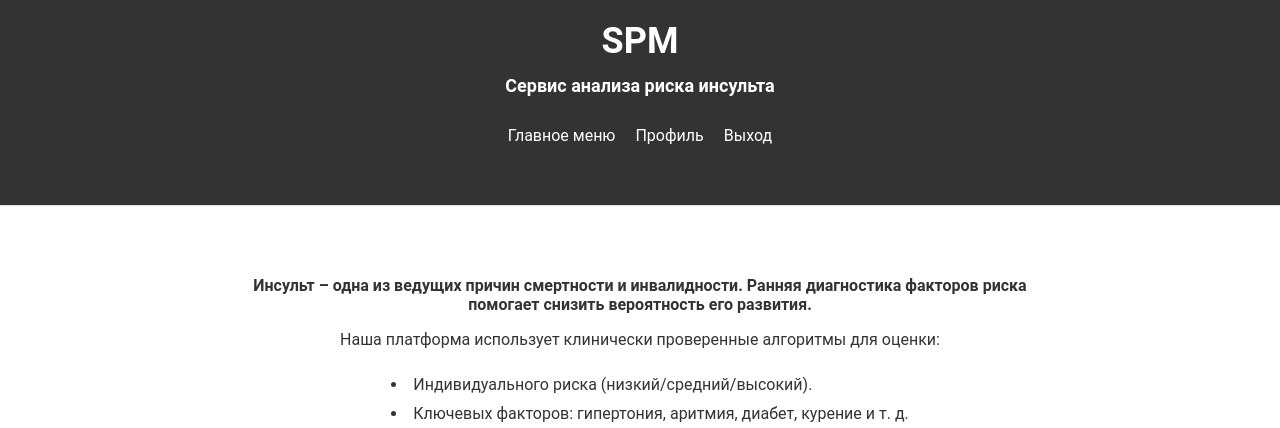
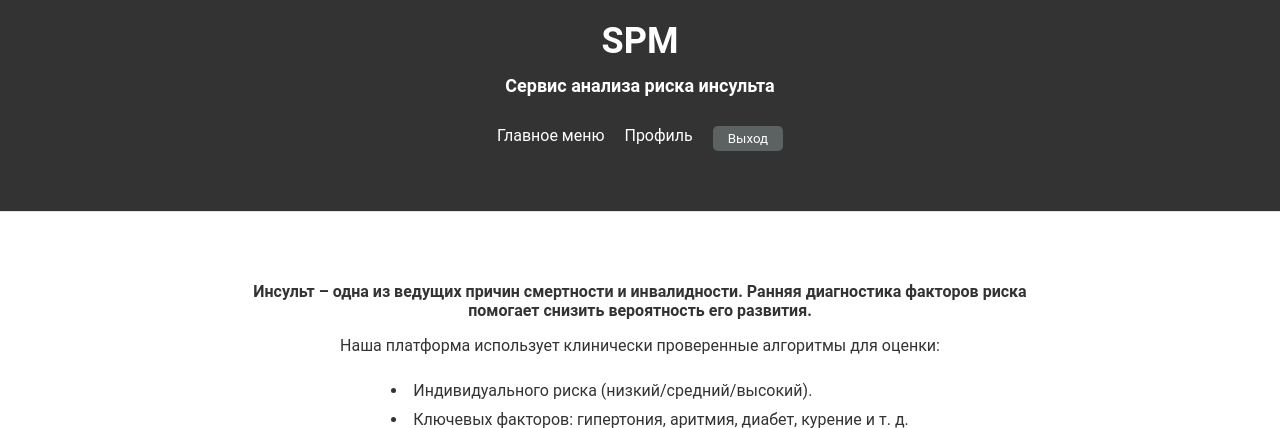
Before and after one commit to pipusk2006/SPM_repository, a Django app: page / in a window 1280 px wide. Shown: the top 428 px of the page. Run offline with Django 5.2, Linux system fonts and the light colour scheme; the visitor is signed in with stand-in values (Sample User, id 1).

Commit message:
Merge remote changes into develop

```diff
--- a/web/templates/base.html
+++ b/web/templates/base.html
@@ -17,7 +17,12 @@
                     <li><a href="{% url 'web:home' %}">Главное меню</a></li>
                     {% if user.is_authenticated %}
                         <li><a href="{% url 'web:profile' %}">Профиль</a></li>
-                        <li><a href="{% url 'web:logout' %}">Выход</a></li>
+                        <li>
+                            <form action="{% url 'web:logout' %}" method="post" style="display:inline;">
+                                {% csrf_token %}
+                                <button type="submit" class="custom-btn" style="padding: 5px 15px; width: auto; margin: 0;">Выход</button>
+                            </form>
+                        </li>
                     {% else %}
                         <li><a href="{% url 'web:login' %}">Вход</a></li>
                         <li><a href="{% url 'web:register' %}">Регистрация</a></li>
--- a/web/views.py
+++ b/web/views.py
@@ -115,6 +115,8 @@ def result(request, pk):
         return redirect('web:input_data')
 
 def logout_view(request):
-    logout(request)
-    messages.success(request, 'Вы успешно вышли из аккаунта!')
-    return redirect('web:home')
+    if request.method == 'POST':
+        logout(request)
+        messages.success(request, 'Вы успешно вышли из аккаунта!')
+        return redirect('web:home')
+    return render(request, 'web/logout.html')
```
